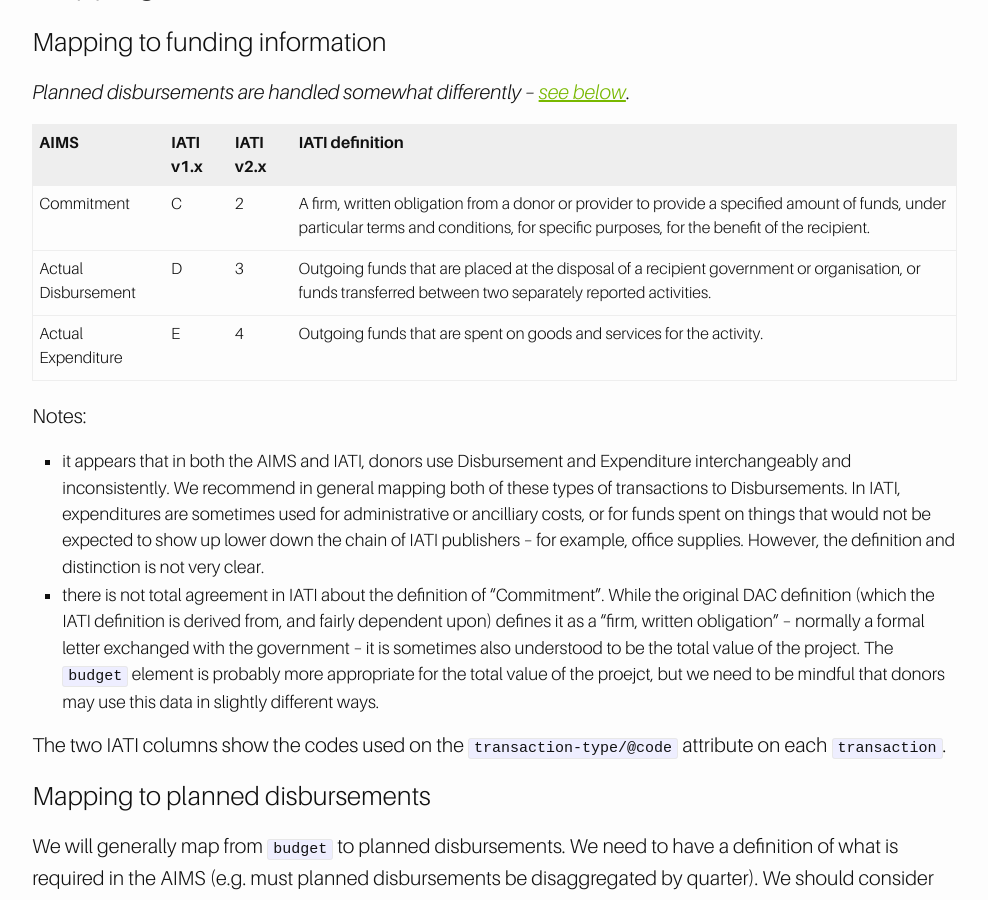
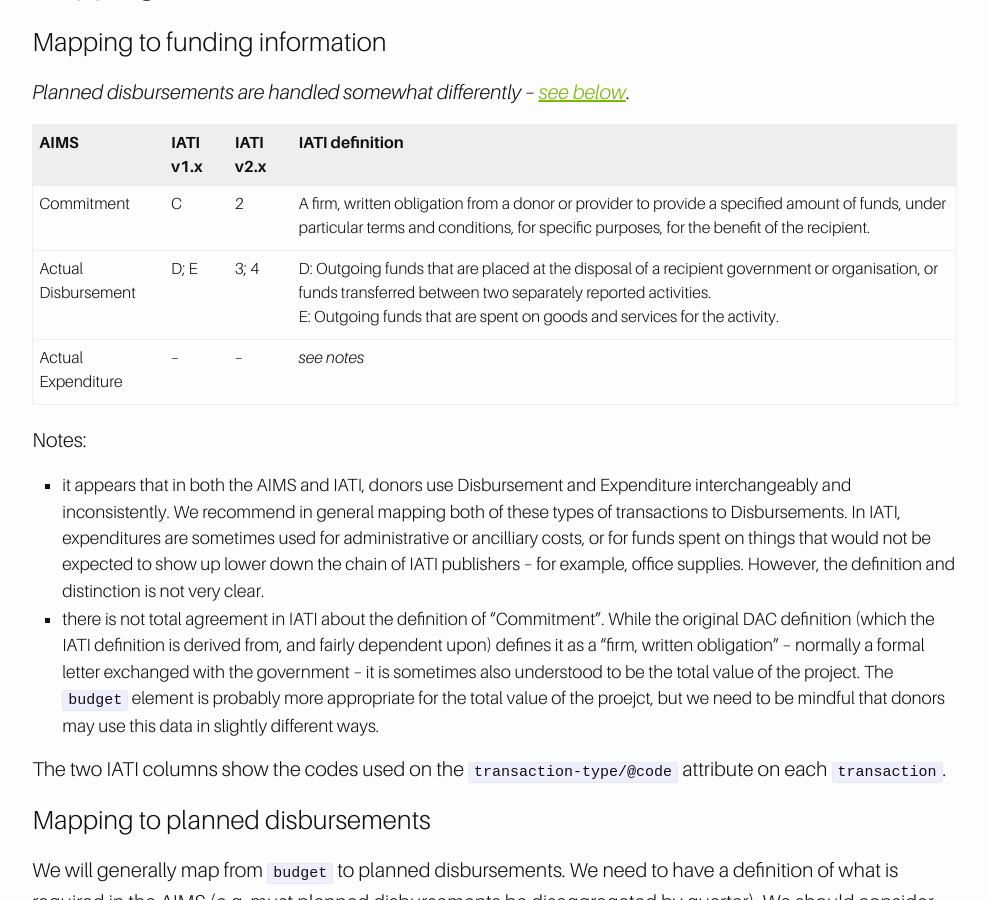
Before and after one commit to BD-IATI/bd-iati.github.io, a Jekyll site: the page built from _documentation/financial-flows.md, in a window 1280 px wide and 900 px high, scrolled down 1691 px. Shown: the whole window, without its empty margins (261-1249 px from the left). Built offline with Jekyll 4.4.1, drawn with Linux system fonts in a browser that asks for light colours; comment, search, counter and statistics services are not loaded.

Commit message:
Update financial flows table

```diff
--- a/_documentation/financial-flows.md
+++ b/_documentation/financial-flows.md
@@ -52,8 +52,8 @@
 AIMS | IATI v1.x | IATI v2.x | IATI definition
 ---- | --------- | --------- | ---------------
 Commitment | C | 2 | A firm, written obligation from a donor or provider to provide a specified amount of funds, under particular terms and conditions, for specific purposes, for the benefit of the recipient.
-Actual Disbursement | D | 3 | Outgoing funds that are placed at the disposal of a recipient government or organisation, or funds transferred between two separately reported activities.
-Actual Expenditure | E | 4 | Outgoing funds that are spent on goods and services for the activity.
+Actual Disbursement | D; E | 3; 4 | D: Outgoing funds that are placed at the disposal of a recipient government or organisation, or funds transferred between two separately reported activities.<br />E: Outgoing funds that are spent on goods and services for the activity.
+Actual Expenditure | -- | -- | *see notes*
 
 Notes:
 
```
